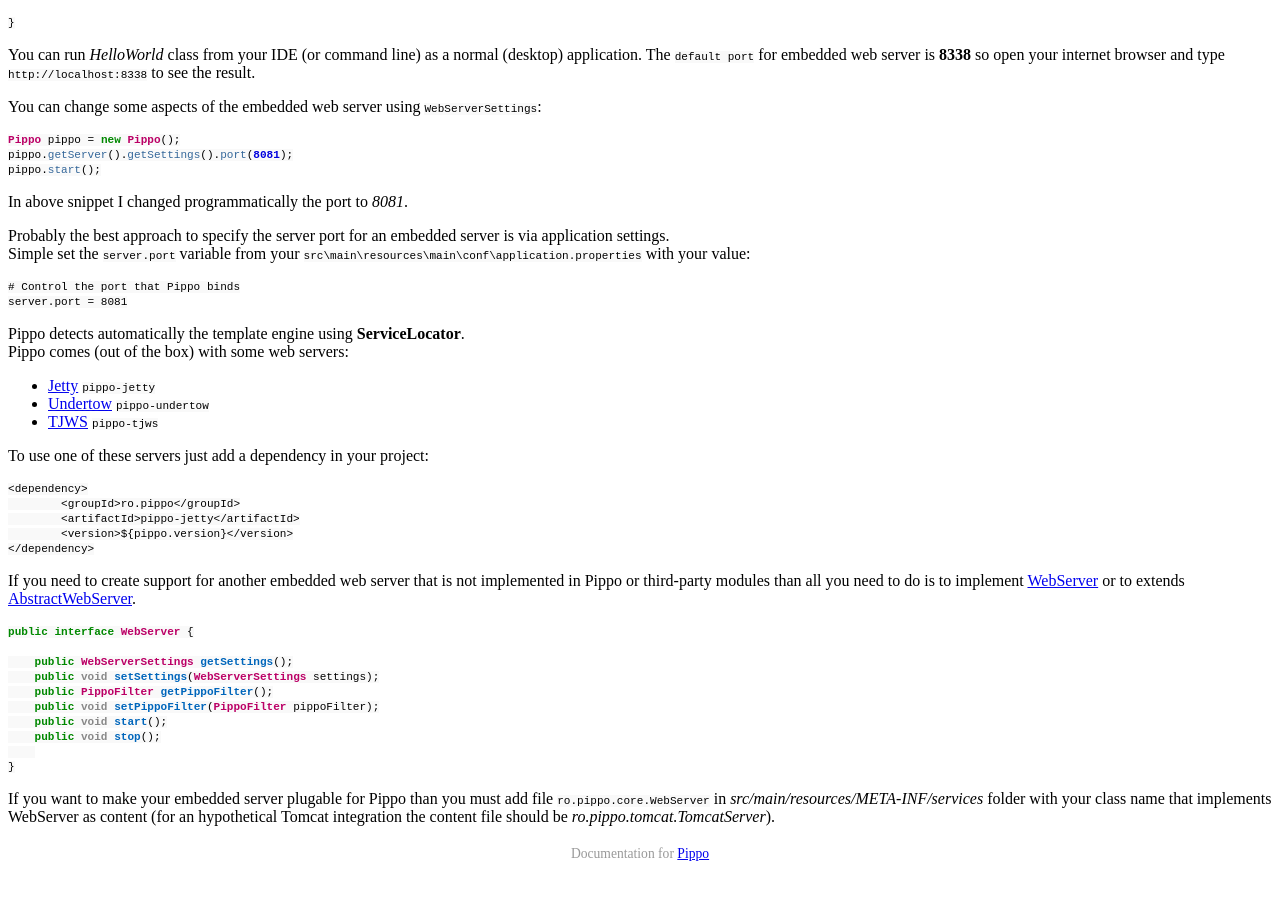
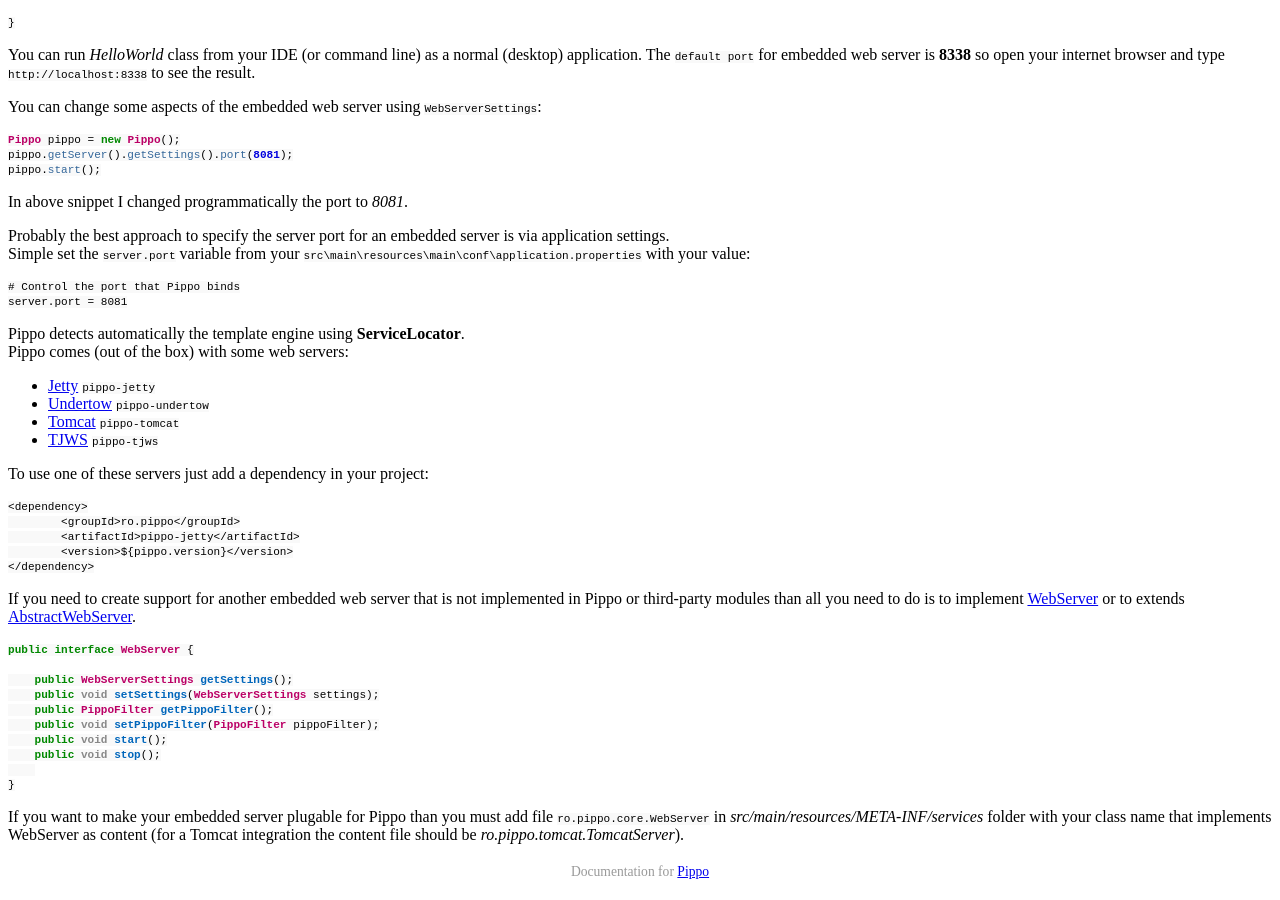
Before and after one commit to pippo-java/pippo.github.io, a Jekyll site: the page built from _posts/2015-03-17-server.md, in a window 1280 px wide and 900 px high, scrolled down 981 px. Built offline with Jekyll 4.4.1, drawn with Linux system fonts in a browser that asks for light colours; Markdown is read by kramdown in place of the engine named in the settings; a style sheet for code colours, icons or effects is not loaded.

Commit message:
Tomcat description

```diff
--- a/_posts/2015-03-17-server.md
+++ b/_posts/2015-03-17-server.md
@@ -53,6 +53,7 @@ Pippo comes (out of the box) with some web servers:
 
 - [Jetty](http://eclipse.org/jetty) `pippo-jetty`
 - [Undertow](http://undertow.io) `pippo-undertow`
+- [Tomcat](http://tomcat.apache.org) `pippo-tomcat`
 - [TJWS](http://tjws.sourceforge.net) `pippo-tjws`
 
 To use one of these servers just add a dependency in your project:
@@ -83,4 +84,4 @@ public interface WebServer {
 
 If you want to make your embedded server plugable for Pippo than you must add file
 `ro.pippo.core.WebServer` in _src/main/resources/META-INF/services_ folder with your class name that implements
-WebServer as content (for an hypothetical Tomcat integration the content file should be _ro.pippo.tomcat.TomcatServer_).
+WebServer as content (for a Tomcat integration the content file should be _ro.pippo.tomcat.TomcatServer_).
```
